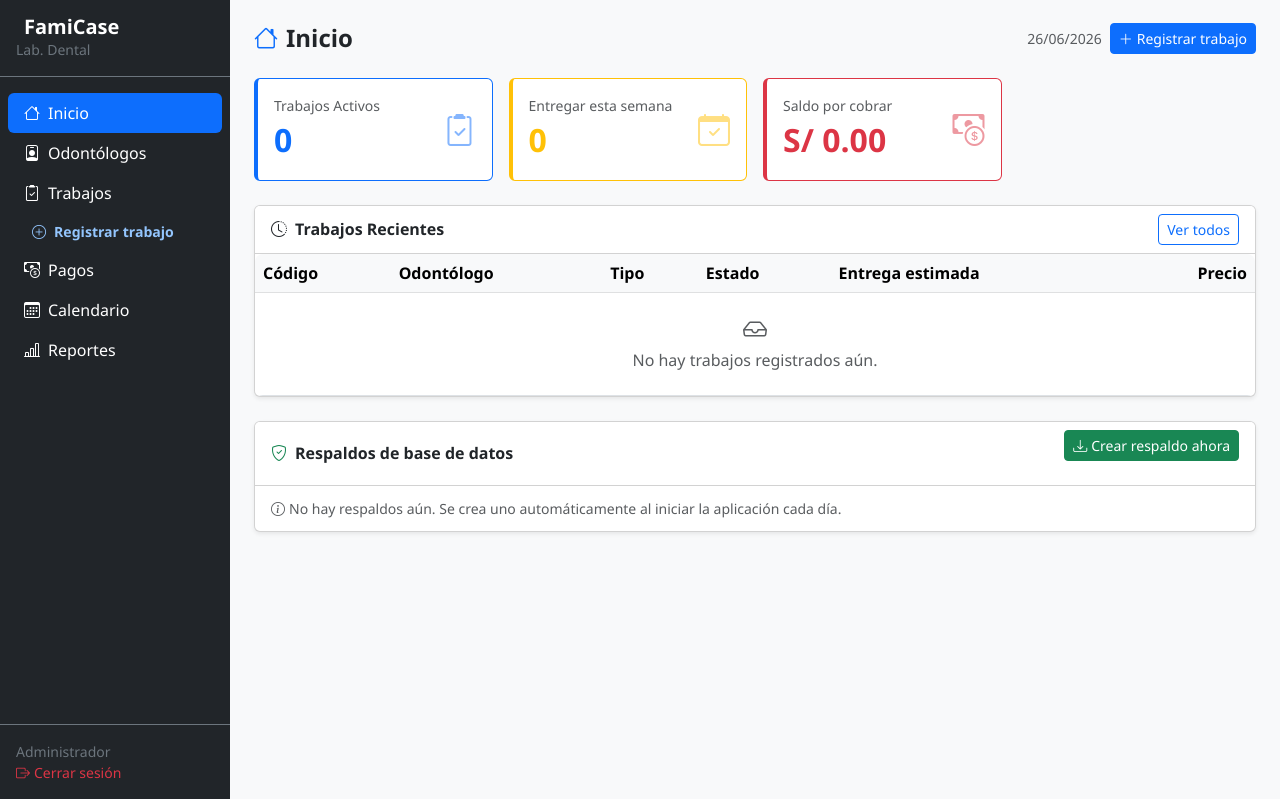
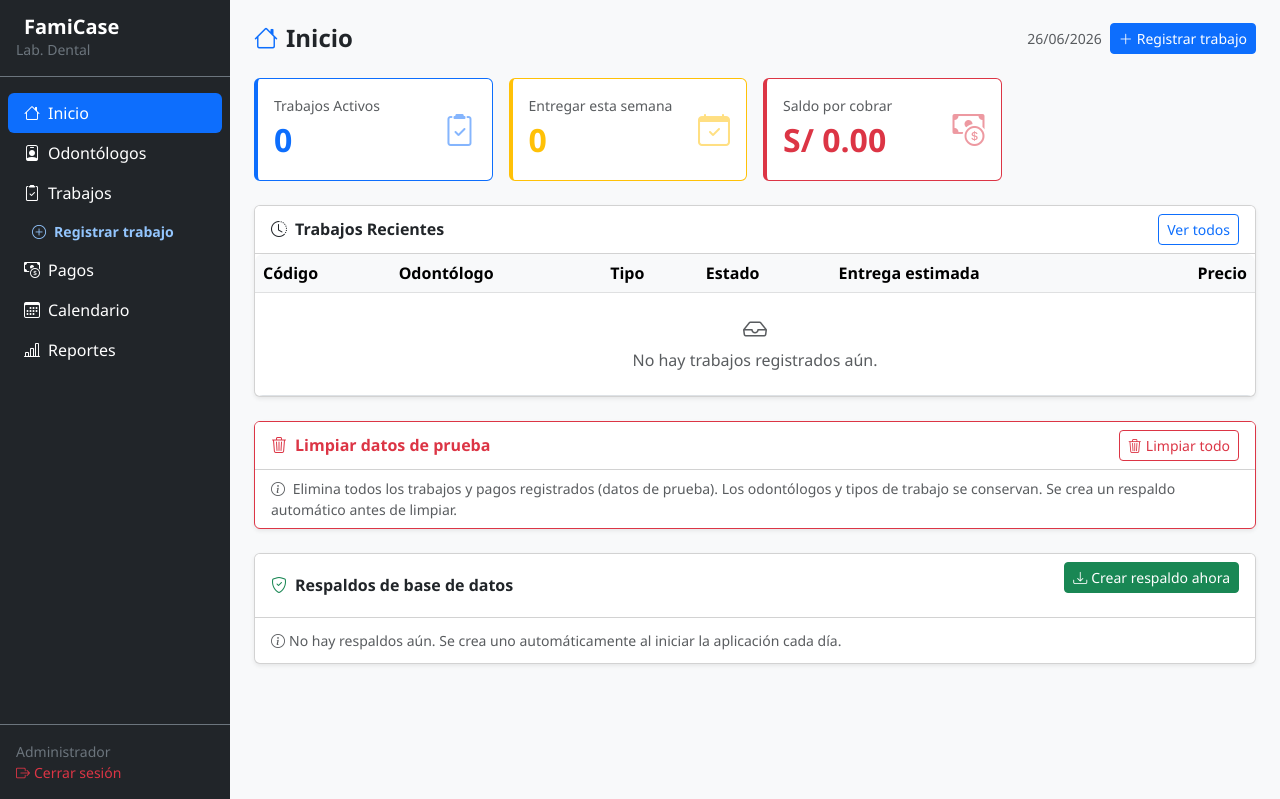
Before and after one commit to j5hkta/famicase, a Flask app: page / in a window 1280 px wide. Shown: the part 25-824 px from the top of the page. Run offline with Flask 3, Linux system fonts and the light colour scheme; a user stored in the database is signed in; some libraries are stand-ins or nearby versions.

Commit message:
feat: boton limpiar datos de prueba en dashboard admin

```diff
--- a/app/routes/dashboard.py
+++ b/app/routes/dashboard.py
@@ -165,3 +165,15 @@ def hacer_backup():
     else:
         flash('No se pudo crear el respaldo. Verifica que la base de datos existe.', 'danger')
     return redirect(url_for('dashboard.index'))
+
+
+@dashboard_bp.route('/limpiar-datos', methods=['POST'])
+@login_required
+def limpiar_datos():
+    from app.models import Pago, Trabajo
+    crear_backup()
+    Pago.query.delete()
+    Trabajo.query.delete()
+    db.session.commit()
+    flash('Todos los trabajos y pagos han sido eliminados. Se creó un respaldo antes de limpiar.', 'success')
+    return redirect(url_for('dashboard.index'))
--- a/app/templates/dashboard/index.html
+++ b/app/templates/dashboard/index.html
@@ -130,6 +130,53 @@
     </div>
 </div>
 
+<!-- Panel limpiar datos de prueba -->
+<div class="card shadow-sm mt-4 border-danger">
+    <div class="card-header bg-white d-flex justify-content-between align-items-center">
+        <h6 class="mb-0 fw-semibold text-danger"><i class="bi bi-trash3 me-2"></i>Limpiar datos de prueba</h6>
+        <button class="btn btn-sm btn-outline-danger" data-bs-toggle="modal" data-bs-target="#modalLimpiar">
+            <i class="bi bi-trash3 me-1"></i>Limpiar todo
+        </button>
+    </div>
+    <div class="card-body py-2">
+        <p class="text-muted small mb-0">
+            <i class="bi bi-info-circle me-1"></i>
+            Elimina todos los trabajos y pagos registrados (datos de prueba). Los odontólogos y tipos de trabajo se conservan.
+            Se crea un respaldo automático antes de limpiar.
+        </p>
+    </div>
+</div>
+
+<!-- Modal confirmar limpieza -->
+<div class="modal fade" id="modalLimpiar" tabindex="-1">
+    <div class="modal-dialog modal-dialog-centered">
+        <div class="modal-content">
+            <div class="modal-header border-0 pb-0">
+                <h5 class="modal-title fw-bold text-danger">
+                    <i class="bi bi-exclamation-triangle me-2"></i>¿Limpiar datos de prueba?
+                </h5>
+                <button type="button" class="btn-close" data-bs-dismiss="modal"></button>
+            </div>
+            <div class="modal-body pt-2">
+                <p class="mb-2">Esta acción eliminará <strong>todos los trabajos y pagos</strong> registrados hasta ahora.</p>
+                <div class="alert alert-success py-2 small mb-2">
+                    <i class="bi bi-shield-check me-1"></i>
+                    Se creará un respaldo automático antes de limpiar, por si necesitas recuperar algo.
+                </div>
+                <p class="text-muted small mb-0">Los odontólogos, tipos de trabajo y el usuario admin no se tocan.</p>
+            </div>
+            <div class="modal-footer border-0">
+                <button type="button" class="btn btn-outline-secondary" data-bs-dismiss="modal">Cancelar</button>
+                <form method="POST" action="{{ url_for('dashboard.limpiar_datos') }}">
+                    <button type="submit" class="btn btn-danger">
+                        <i class="bi bi-trash3 me-1"></i>Sí, limpiar todo
+                    </button>
+                </form>
+            </div>
+        </div>
+    </div>
+</div>
+
 <!-- Panel de respaldos -->
 <div class="card shadow-sm mt-4">
     <div class="card-header bg-white d-flex justify-content-between align-items-center">
```
